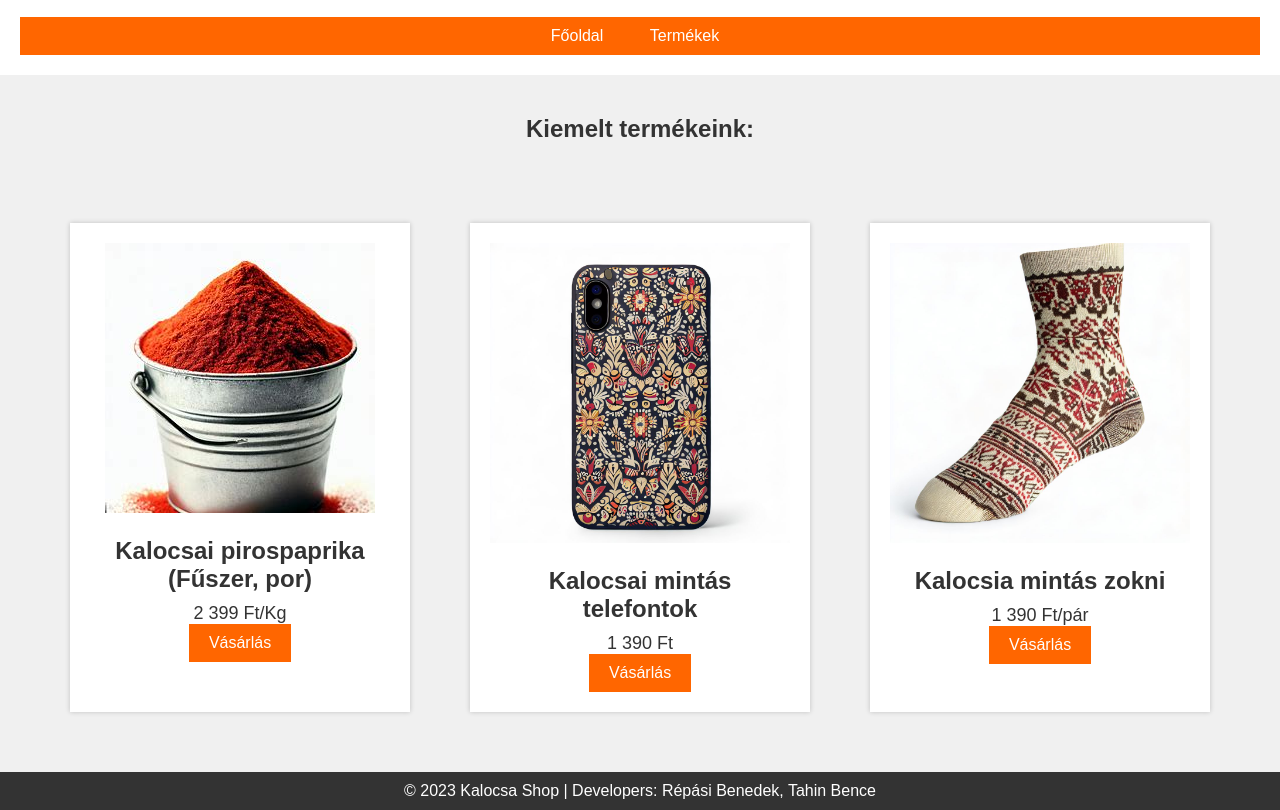
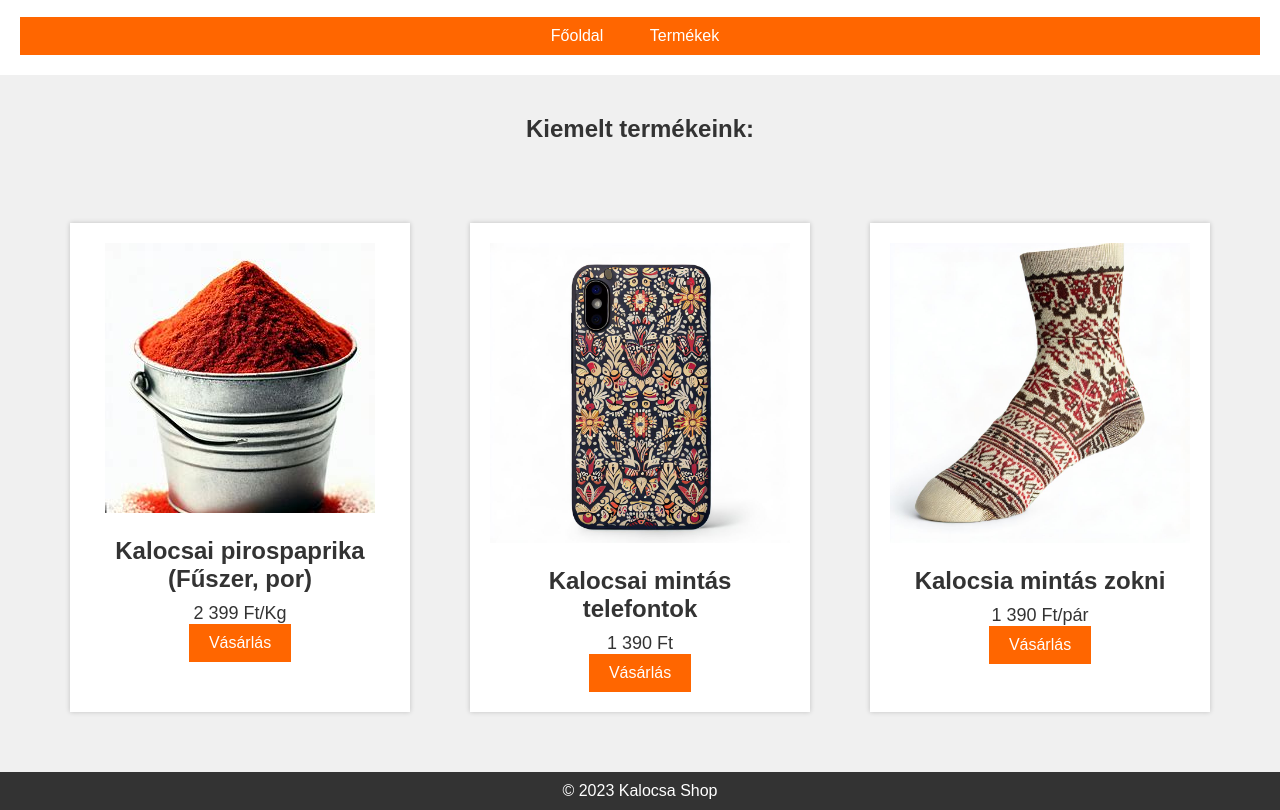
Before and after one commit to Korte-Craft/kalocsashop.github.io, a plain HTML site: page index.html in a window 1280 px wide. Shown: the part 105-915 px from the top of the page. Drawn offline with Linux system fonts and the light colour scheme.

Commit message:
Update index.html

```diff
--- a/index.html
+++ b/index.html
@@ -41,7 +41,7 @@
         </section>
     </main>
     <footer>
-        <p>&copy; 2023 Kalocsa Shop | Developers: Répási Benedek, Tahin Bence</p>
+        <p>&copy; 2023 Kalocsa Shop</p>
     </footer>
 </body>
 </html>
```
